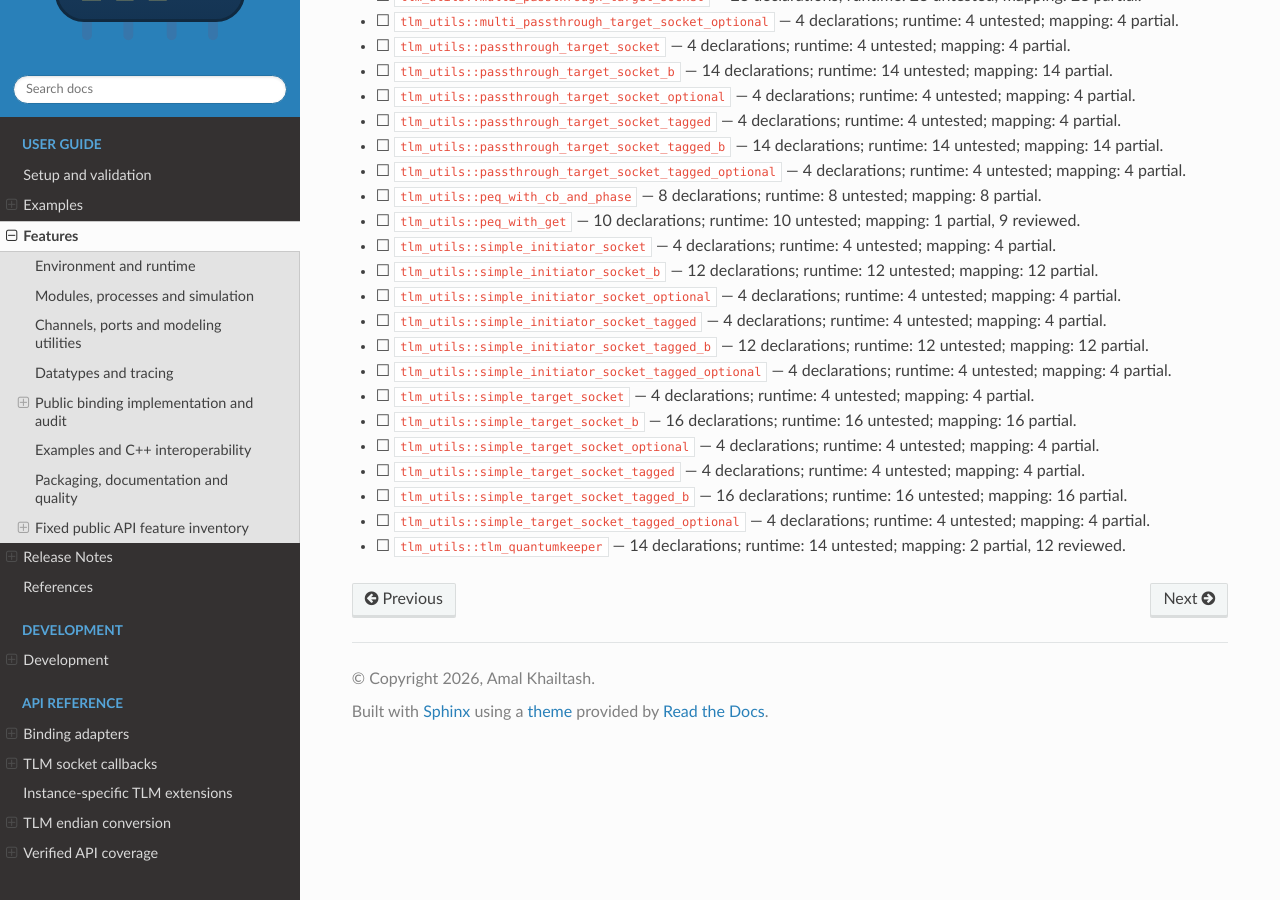
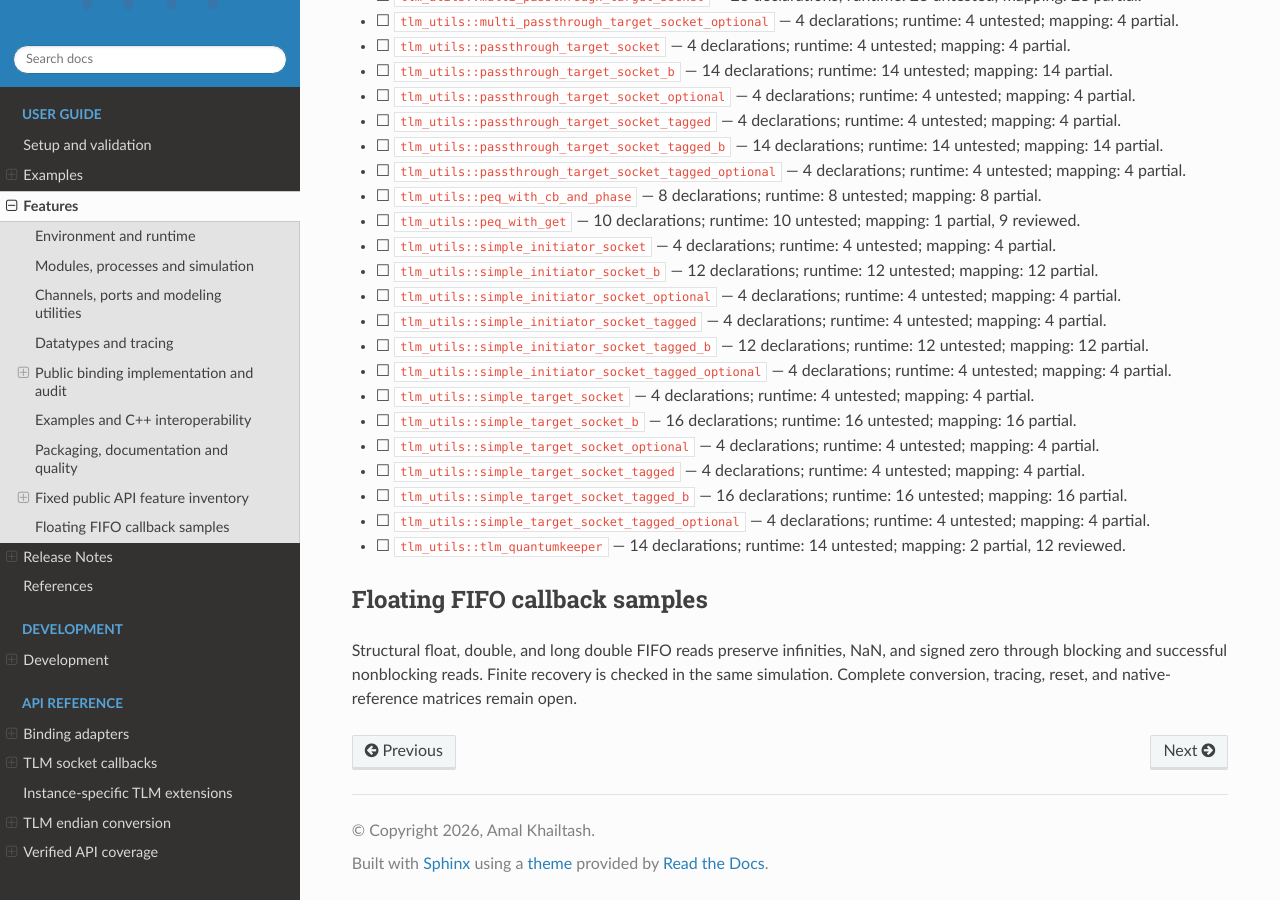
Before and after one commit to amal-khailtash/pysystemc, a Sphinx documentation site: the page built from docs/intro/features.rst, in a window 1280 px wide and 900 px high, scrolled down 26487 px. Built offline with Sphinx 7.4.7 and the Read the Docs theme 3.1.0, drawn with Linux system fonts in a browser that asks for light colours.

Commit message:
test: validate floating FIFO exceptional samples

```diff
--- a/docs/intro/features.rst
+++ b/docs/intro/features.rst
@@ -1116,3 +1116,11 @@ tlm_utils public families
 * ☐ ``tlm_utils::simple_target_socket_tagged_b`` — 16 declarations; runtime: 16 untested; mapping: 16 partial.
 * ☐ ``tlm_utils::simple_target_socket_tagged_optional`` — 4 declarations; runtime: 4 untested; mapping: 4 partial.
 * ☐ ``tlm_utils::tlm_quantumkeeper`` — 14 declarations; runtime: 14 untested; mapping: 2 partial, 12 reviewed.
+
+Floating FIFO callback samples
+-----------------------------
+
+Structural float, double, and long double FIFO reads preserve infinities, NaN,
+and signed zero through blocking and successful nonblocking reads. Finite
+recovery is checked in the same simulation. Complete conversion, tracing, reset,
+and native-reference matrices remain open.
```
Also changed, not shown: CHANGELOG.md (+4 -0 lines), 1 other file.
